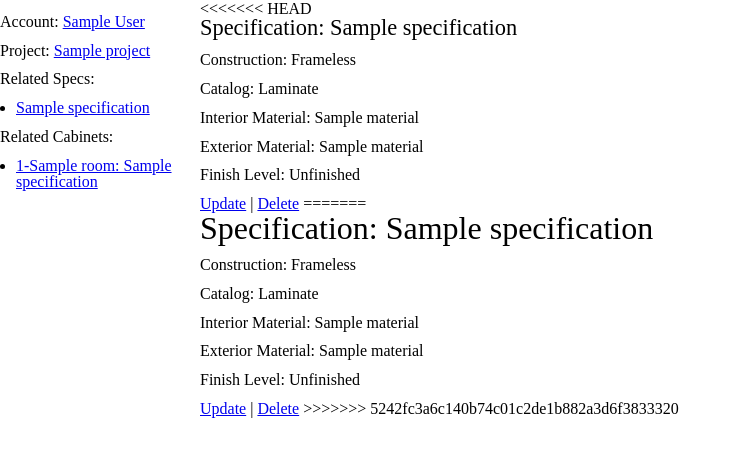
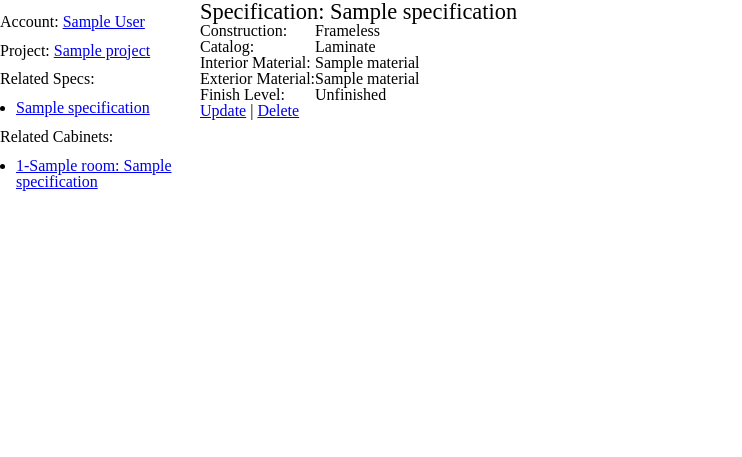
Before and after one commit to propose-software/propose, a Django app: page /project/1/spec/1 in a window 1280 px wide. Shown: the part 139-596 px from the top of the page, without its empty margins (0-742 px from the left). Run offline with Django 3.2, Linux system fonts and the light colour scheme; a user stored in the database is signed in; tables that the repository leaves empty hold one stand-in row (values such as "Sample post"); style sheets or scripts are compiled from the project's sources; some libraries are stand-ins or nearby versions.

Commit message:
spec and project detail templates

```diff
--- a/cabinets_app/templates/specifications/spec_detail.html
+++ b/cabinets_app/templates/specifications/spec_detail.html
@@ -4,26 +4,15 @@
 
 {% block content %}
   <div class="spec_detail">
-
-<<<<<<< HEAD
-    <h3>Specification: {{ spec.name }} </h3>
-    <p>Construction: {{ spec.construction }}</p>
-    <p>Catalog: {{ spec.catalog }}</p>
-    <p>Interior Material: {{ spec.interior_material }}</p>
-    <p>Exterior Material: {{ spec.exterior_material }}</p>
-    <p>Finish Level: {{ spec.finish_level }}</p>
+    <table>
+      <h3>Specification: {{ spec.name }} </h3>
+        <tr><td>Construction:</td> <td>{{ spec.construction }}</td></tr>
+        <tr><td>Catalog:</td> <td>{{ spec.catalog }}</td></tr>
+        <tr><td>Interior Material:</td> <td>{{ spec.interior_material }}</td></tr>
+        <tr><td>Exterior Material:</td> <td>{{ spec.exterior_material }}</td></tr>
+        <tr><td>Finish Level:</td> <td>{{ spec.finish_level }}</td></tr>
+  </table>
     <a href="{% url 'spec_update' spec_id=spec.id proj_id=project.id %}">Update</a> |
     <a href="{% url 'spec_delete' spec_id=spec.id proj_id=project.id %}">Delete</a>
-=======
-  <h2>Specification: {{ spec.name }} </h2>
-  <p>Construction: {{ spec.construction }}</p>
-  <p>Catalog: {{ spec.catalog }}</p>
-  <p>Interior Material: {{ spec.interior_material }}</p>
-  <p>Exterior Material: {{ spec.exterior_material }}</p>
-  <p>Finish Level: {{ spec.finish_level }}</p>
-  <a href="{% url 'spec_update' proj_id=project.id spec_id=spec.id %}">Update</a> |
-  <a href="{% url 'spec_delete' proj_id=project.id spec_id=spec.id %}">Delete</a>
->>>>>>> 5242fc3a6c140b74c01c2de1b882a3d6f3833320
-
   </div>
 {% endblock content %}
```
Also changed, not shown: cabinets_app/templates/project/project_detail.html (+5 -5 lines).
